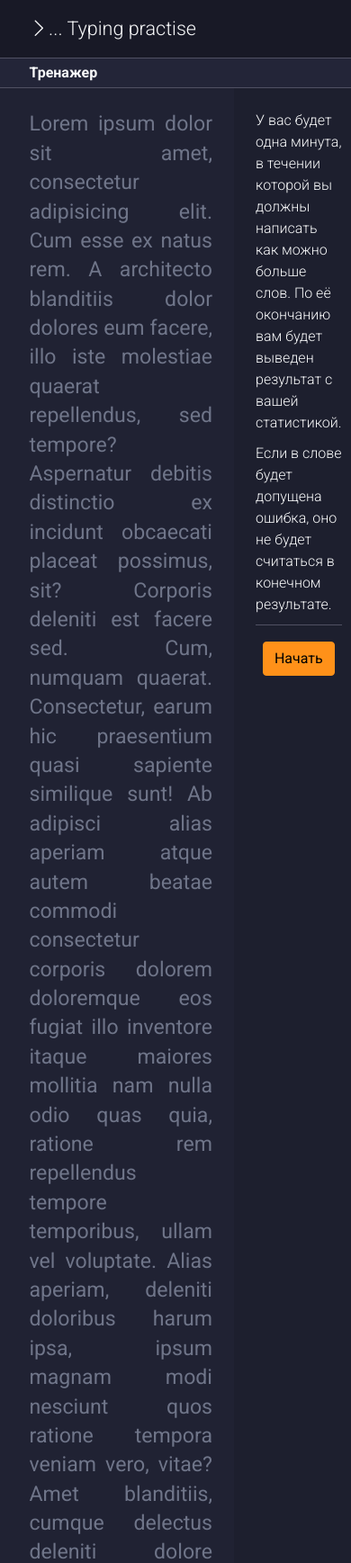
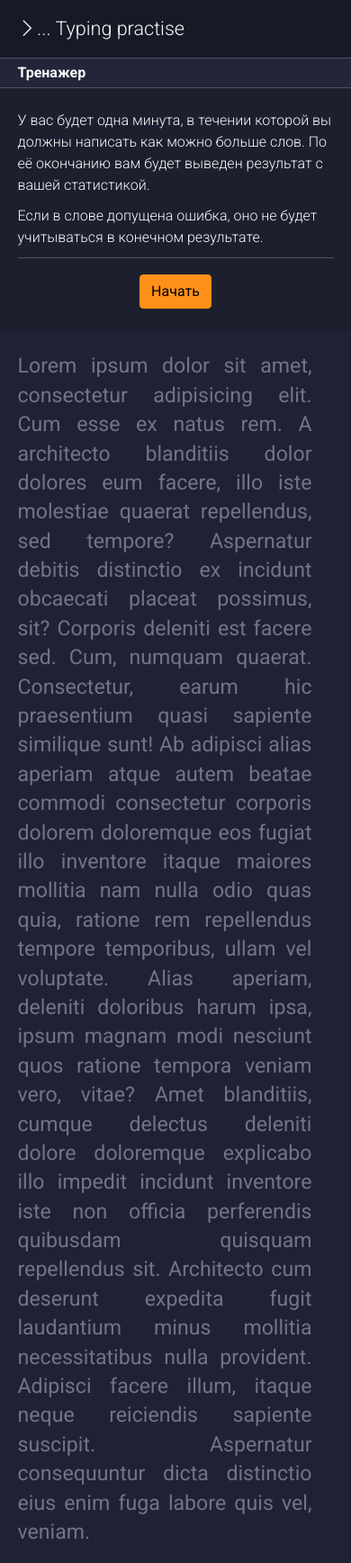
Before and after one commit to BorisPlaton/typing_speed_trainer, a Django app: page /trainer/ in a window 390 px wide. Shown: the top 1737 px of the page at 90% size. Run offline with Django 4.2, Linux system fonts and the light colour scheme.

Commit message:
Templates refactoring

```diff
--- a/typing_speed_trainer/static/css/style.css
+++ b/typing_speed_trainer/static/css/style.css
@@ -42,13 +42,37 @@ header .header-navbar {
   display: grid;
   grid-area: "header-navbar";
   grid-template-columns: var(--right-space) var(--middle-space) var(--left-space);
-  grid-row: 1fr;
   grid-template-areas: ". item .";
 }
 header .header-navbar .navbar-item {
   grid-area: item;
 }
 
+@media only screen and (max-width: 1024px) {
+  header {
+    grid-area: header;
+    display: grid;
+    grid-template-areas: "header-logo" "header-navbar";
+  }
+  header .header-logo {
+    display: grid;
+    grid-area: "header-logo";
+    grid-template-columns: 5% 1fr 5%;
+    grid-template-areas: ". logo .";
+  }
+  header .header-logo .logo {
+    grid-area: logo;
+  }
+  header .header-navbar {
+    display: grid;
+    grid-area: "header-navbar";
+    grid-template-columns: 5% 1fr 5%;
+    grid-template-areas: ". item .";
+  }
+  header .header-navbar .navbar-item {
+    grid-area: item;
+  }
+}
 main {
   grid-area: main;
 }
--- a/typing_speed_trainer/static/sass/style.scss
+++ b/typing_speed_trainer/static/sass/style.scss
@@ -56,11 +56,43 @@ header {
     grid-template-columns: var(--right-space) var(--middle-space) var(
         --left-space
       );
-    grid-row: 1fr;
     grid-template-areas: ". item .";
 
     .navbar-item {
       grid-area: item;
+    }
+  }
+}
+
+@media only screen and (max-width: 1024px) {
+  header {
+    grid-area: header;
+    display: grid;
+    grid-template-areas:
+      "header-logo"
+      "header-navbar";
+
+    .header-logo {
+      display: grid;
+      grid-area: "header-logo";
+      grid-template-columns: 5% 1fr 5%;
+      grid-template-areas: ". logo .";
+
+      .logo {
+        grid-area: logo;
+      }
+    }
+
+    .header-navbar {
+      display: grid;
+      grid-area: "header-navbar";
+      grid-template-columns: 5% 1fr 5%;
+
+      grid-template-areas: ". item .";
+
+      .navbar-item {
+        grid-area: item;
+      }
     }
   }
 }
--- a/typing_speed_trainer/trainer/static/trainer/css/style.css
+++ b/typing_speed_trainer/trainer/static/trainer/css/style.css
@@ -11,12 +11,44 @@
 .grid .sidebar {
   display: grid;
   grid-template-columns: 3fr 1fr;
-  grid-template-areas: "test .";
+  grid-template-areas: "inner-sidebar .";
+}
+.grid .inner-sidebar {
+  grid-area: inner-sidebar;
+  padding: 1.5rem 0 1.5rem 1.5rem;
 }
 .grid .inner-text {
   grid-area: inner-text;
 }
 
+@media only screen and (max-width: 1024px) {
+  .grid {
+    display: grid;
+    height: 100%;
+    grid-template-columns: 1fr;
+    grid-template-rows: auto 1fr;
+    grid-template-areas: "sidebar" "text";
+  }
+  .grid .sidebar {
+    display: grid;
+    grid-area: sidebar;
+    grid-template-columns: 5% 1fr 5%;
+    grid-template-areas: ". inner-sidebar .";
+  }
+  .grid .inner-sidebar {
+    grid-area: inner-sidebar;
+    padding: 1.5rem 0;
+  }
+  .grid .text {
+    display: grid;
+    grid-area: text;
+    grid-template-columns: 5% 1fr 5%;
+    grid-template-areas: ". inner-text .";
+  }
+  .grid .inner-text {
+    grid-area: inner-text;
+  }
+}
 .text-trainer {
   position: relative;
 }
@@ -56,12 +88,12 @@
 }
 
 .result-modal {
-  position: absolute;
+  position: fixed;
   width: 100%;
   top: 0;
   left: 0;
   height: 100%;
-  z-index: 1;
+  z-index: 1000;
   display: none;
   justify-content: center;
   align-items: center;
--- a/typing_speed_trainer/trainer/static/trainer/js/broker.js
+++ b/typing_speed_trainer/trainer/static/trainer/js/broker.js
@@ -3,6 +3,7 @@ export default class Broker {
     this.events = {
       typingTrainerStarted: [],
       typingTrainerStopped: [],
+      typingTrainerRestart: [],
       correctWord: [],
       invalidChar: [],
     };
--- a/typing_speed_trainer/trainer/static/trainer/js/main.js
+++ b/typing_speed_trainer/trainer/static/trainer/js/main.js
@@ -21,6 +21,11 @@ statisticsBar.addBrokerListener("typingTrainerStopped", () => {
   textField.stopTyping();
 });
 
+statisticsBar.addBrokerListener("typingTrainerRestart", () => {
+  settingsBar.setup();
+  textField.stopTyping();
+});
+
 textField.addBrokerListener("correctWord", () =>
   statisticsBar.increaseCorrectWord()
 );
--- a/typing_speed_trainer/trainer/static/trainer/js/statistics_bar.js
+++ b/typing_speed_trainer/trainer/static/trainer/js/statistics_bar.js
@@ -4,6 +4,8 @@ import storage from "./data_storage.js";
 export default class StatisticsBar extends Broker {
   constructor() {
     super();
+
+    this.isRestarted;
 
     this.statisticsBar = document.querySelector(".statistics-bar");
     this.stopTypingButton = document.querySelector(".stop-typing-trainer");
@@ -12,7 +14,7 @@ export default class StatisticsBar extends Broker {
     this.wordsAmount = document.querySelector(".words-amount");
     this.typoAmount = document.querySelector(".typo-amount");
 
-    this.stopTypingButton.addEventListener("click", () => this.stopTimer());
+    this.stopTypingButton.addEventListener("click", () => this.stopTimer(true));
   }
 
   setup() {
@@ -25,7 +27,12 @@ export default class StatisticsBar extends Broker {
 
   typingTrainerStopped() {
     this.hideStatisticsBar();
-    this.notify("typingTrainerStopped");
+    if (this.isRestarted) {
+      this.notify("typingTrainerRestart");
+    } else {
+      this.notify("typingTrainerStopped");
+    }
+    this.isRestarted = false;
   }
 
   startTimer() {
@@ -38,7 +45,8 @@ export default class StatisticsBar extends Broker {
         this.leftTime.innerHTML--;
       }, 1000);
 
-      this.stopTimer = () => {
+      this.stopTimer = (isRestarted = false) => {
+        this.isRestarted = isRestarted;
         clearInterval(this.timer);
         resolve();
       };
--- a/typing_speed_trainer/trainer/templates/trainer/typing_trainer.html
+++ b/typing_speed_trainer/trainer/templates/trainer/typing_trainer.html
@@ -13,8 +13,8 @@
     <div class="text bg-blue-600">
         <div class="inner-text py-4 pe-4">
             <div class="text-trainer">
+
                 <!--Hidden user input-->
-
                 <div class="user-input">
                     <input type="text" class="input-text fs-3">
                 </div>
@@ -44,7 +44,7 @@
     </div>
 
     <div class="sidebar bg-blue-700">
-        <div class="inner-sidebar py-4 ps-4 text-light">
+        <div class="inner-sidebar text-light">
 
             <!--Settings bar-->
             <div class="settings-bar fw-light">
@@ -55,7 +55,7 @@
                 </div>
 
                 <div>
-                    Если в слове будет допущена ошибка, оно не будет считаться в конечном
+                    Если в слове допущена ошибка, оно не будет учитываться в конечном
                     результате.
                 </div>
 
```
Also changed, not shown: 3 other files.
